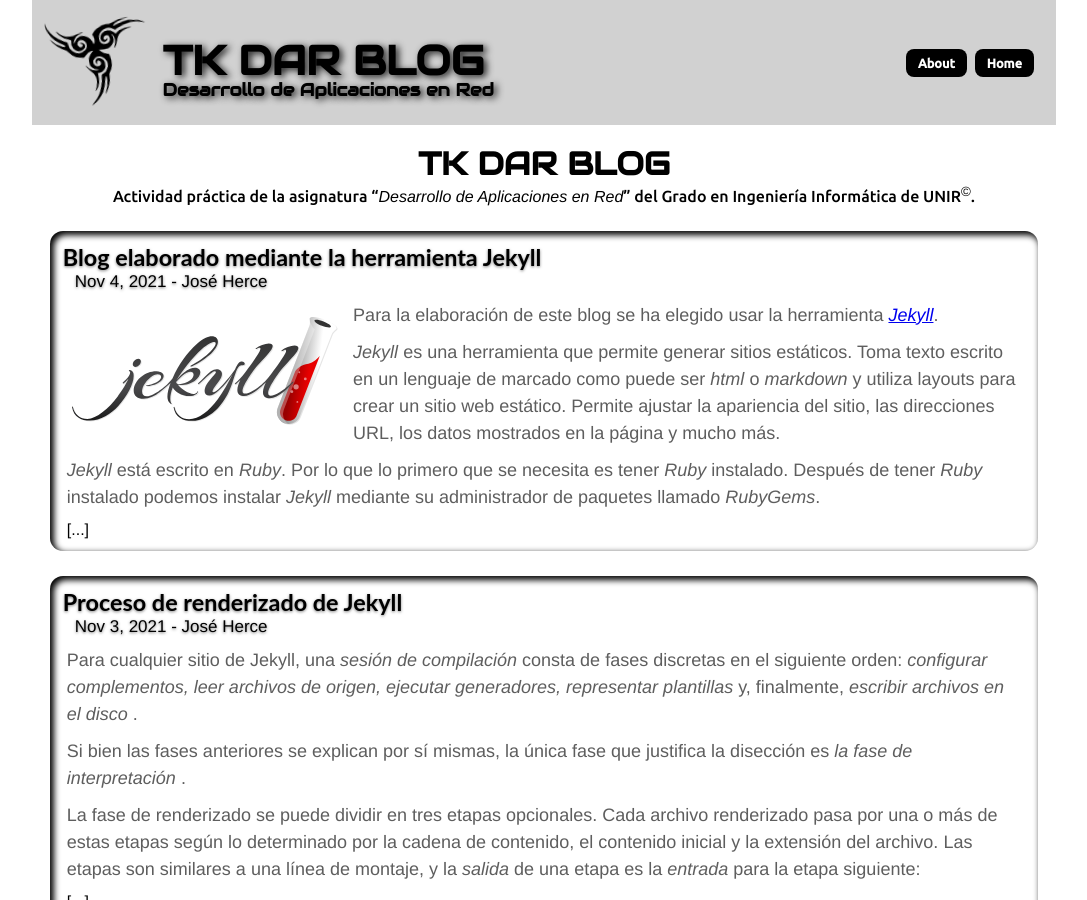
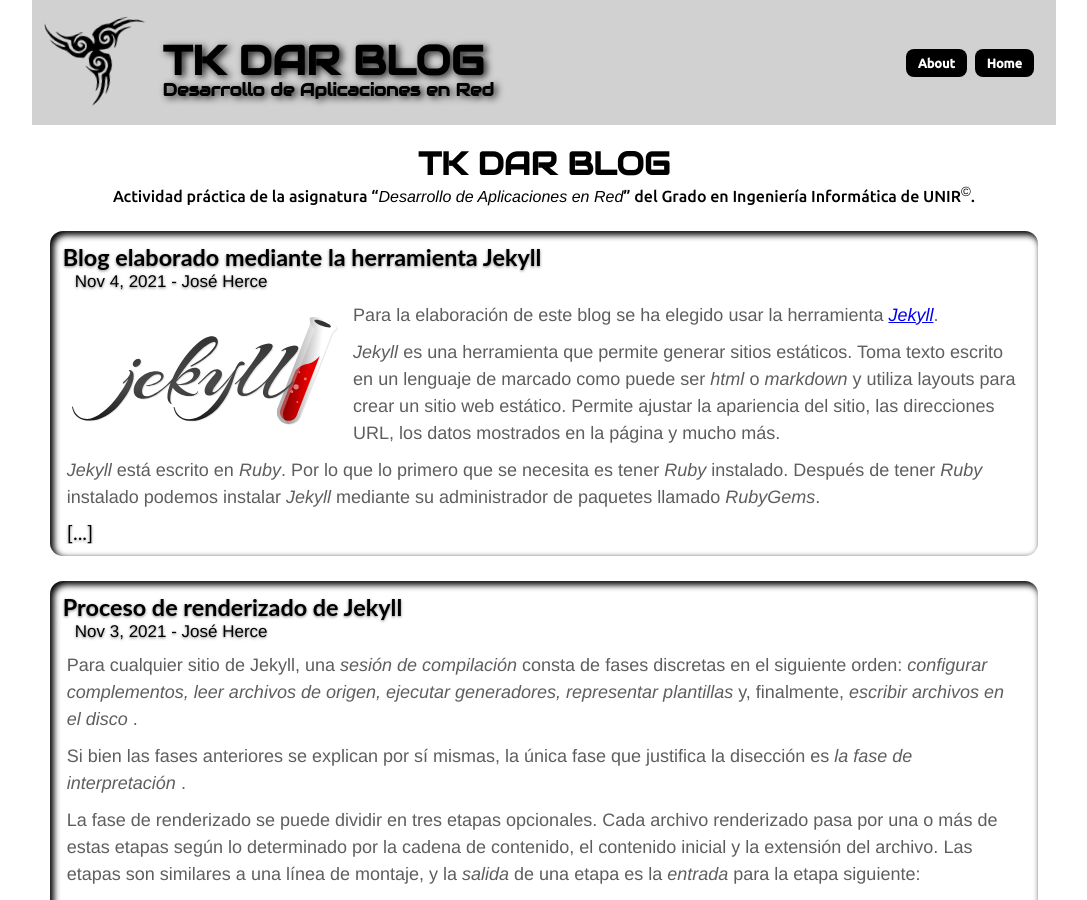
Before and after one commit to tikissmikiss/dar-blog, a Jekyll site: the page built from index.markdown, in a window 1280 px wide and 900 px high. Shown: the whole window, without its empty margins (96-1183 px from the left). Built offline with Jekyll 4.4.1, drawn with Linux system fonts in a browser that asks for light colours.

Commit message:
release 0.02

```diff
--- a/_layouts/home.html
+++ b/_layouts/home.html
@@ -50,7 +50,7 @@ layout: default
           <!-- <img class="excerpt-image" src="{{ post.img | relative_url }}" width="25%" alt="" /> -->
           {%- endif -%}
           {{ post.excerpt }}
-          <p>[...]</p>
+          <p><a class="post-link" href="{{ post.url | relative_url }}">[...]</a></p>
         </a>
       </div>
     </li>
@@ -61,15 +61,22 @@ layout: default
   <div class="pager">
     <ul class="pagination">
       {%- if paginator.previous_page %}
-          <li><a href="{{ paginator.previous_page_path | relative_url }}" class="previous-page">{{ paginator.previous_page }}</a></li>
+      <li><a href="{{ paginator.previous_page_path | relative_url }}" class="previous-page">{{ paginator.previous_page
+          }}</a></li>
       {%- else %}
-          <li><div class="pager-edge">•</div></li>
+      <li>
+        <div class="pager-edge">•</div>
+      </li>
       {%- endif %}
-          <li><div class="current-page">{{ paginator.page }}</div></li>
+      <li>
+        <div class="current-page">{{ paginator.page }}</div>
+      </li>
       {%- if paginator.next_page %}
       <li><a href="{{ paginator.next_page_path | relative_url }}" class="next-page">{{ paginator.next_page }}</a></li>
       {%- else %}
-          <li><div class="pager-edge">•</div></li>
+      <li>
+        <div class="pager-edge">•</div>
+      </li>
       {%- endif %}
     </ul>
   </div>
```
Lines whose indentation alone changed are shown as unchanged.
